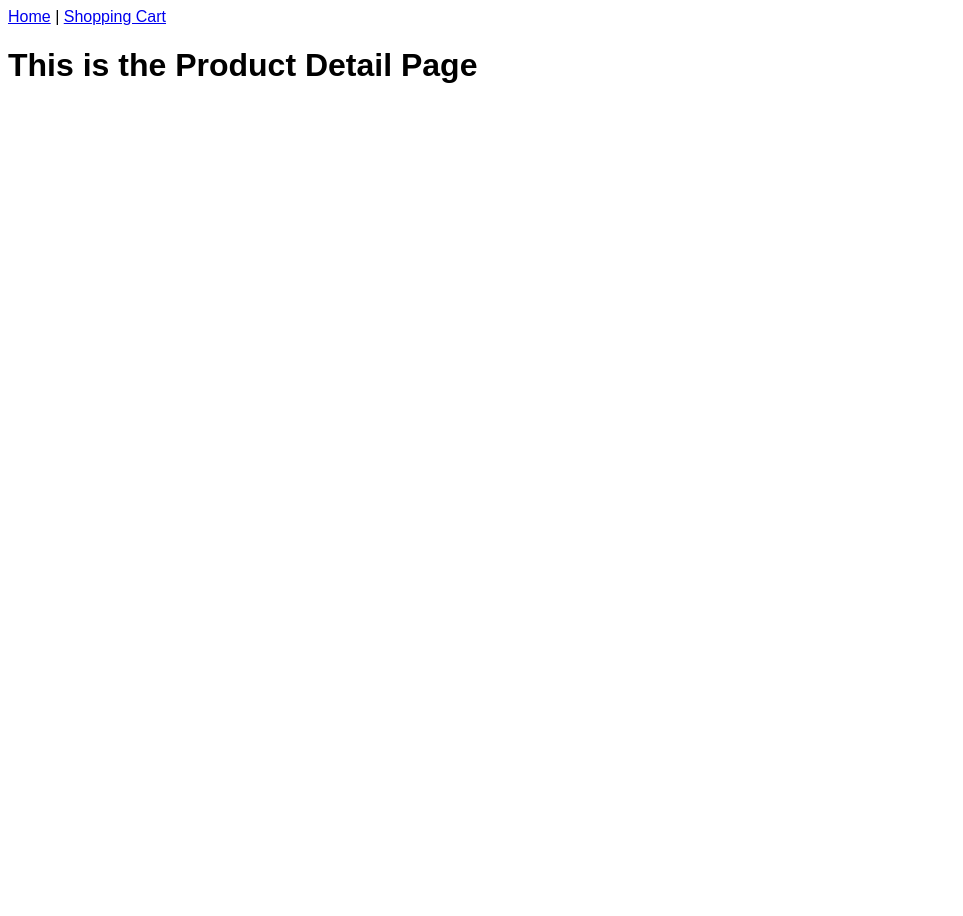
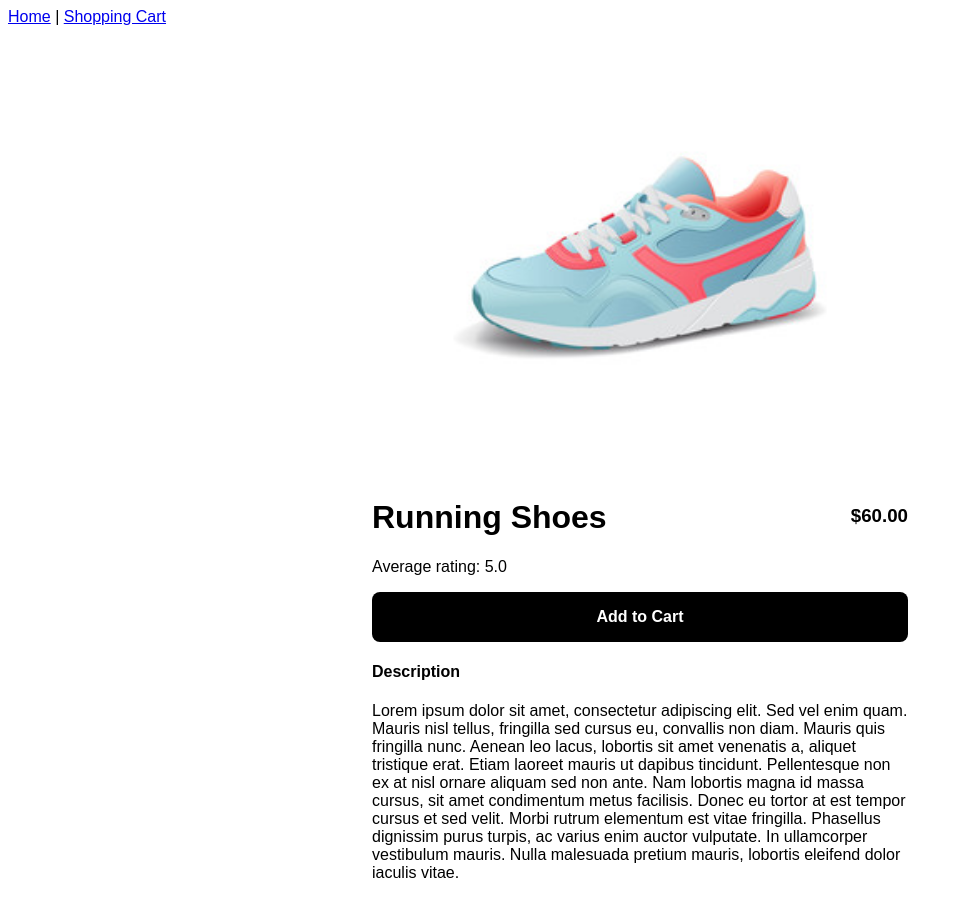
Before and after one commit to BenjaminKyhn/vue-full-stack, a Vue app in the folder frontend/: page /products/123 in a window 1280 px wide. Shown: the top 916 px of the page, without its empty margins (0-963 px from the left). Before the commit the page ends 800 px from the top, so only its background shows below. Built offline with nearby package versions, Linux system fonts and the light colour scheme.

Commit message:
part 1-7

```diff
--- a/frontend/src/views/ProductDetailPage.vue
+++ b/frontend/src/views/ProductDetailPage.vue
@@ -1,10 +1,29 @@
 <template>
-    <h1>This is the Product Detail Page</h1>
+    <div id="page-wrap">
+        <div id="img-wrap">
+            <img :src="product.imageUrl"/>
+        </div>
+        <div id="product-details">
+            <h1>{{product.name}}</h1>
+            <h3 id="price">${{product.price}}</h3>
+            <p>Average rating: {{product.averageRating}}</p>
+            <button id="add-to-cart">Add to Cart</button>
+            <h4>Description</h4>
+            <p>{{product.description}}</p>
+        </div>
+    </div>
 </template>
 
 <script>
+    import {products} from "../fake-data";
+
     export default {
-        name: "ProductDetailPage"
+        name: "ProductDetailPage",
+        data(){
+            return {
+                product: products.find((p) => p.id === this.$route.params.id)
+            }
+        }
     }
 </script>
 
```
